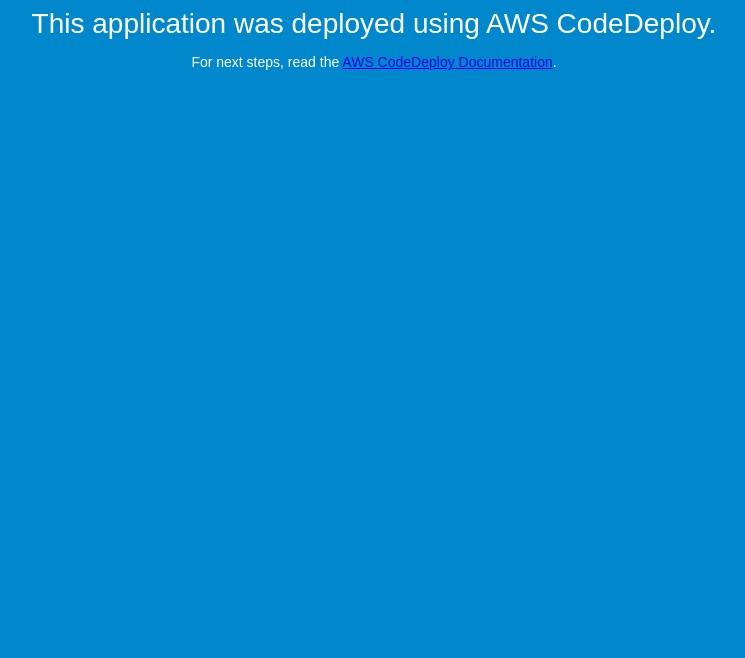
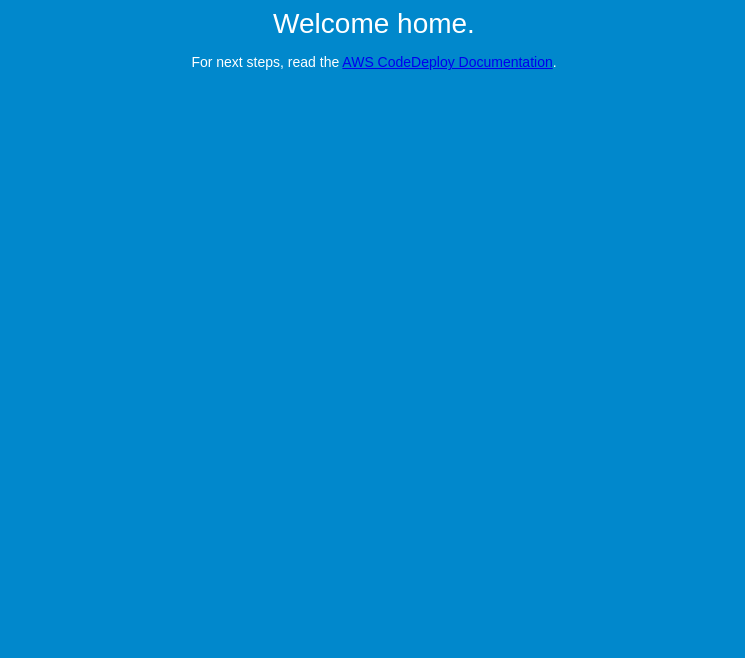
Before and after one commit to Nikhil-Devabhaktuni/C9dos-Nikhil, a plain HTML site: page index.html in a window 1280 px wide. Shown: the part 142-800 px from the top of the page, without its empty margins (266-1011 px from the left). Drawn offline with Linux system fonts and the light colour scheme.

Commit message:
Update index.html
third commit

```diff
--- a/index.html
+++ b/index.html
@@ -27,7 +27,7 @@
 <body>
   <div align="center">
     <h1>Welcome</h1>
-    <h2>This application was deployed using AWS CodeDeploy.</h2>
+    <h2>Welcome home.</h2>
     <p>For next steps, read the <a href="http://aws.amazon.com/documentation/codedeploy">AWS CodeDeploy Documentation</a>.</p>
   </div>
 </body>
```
